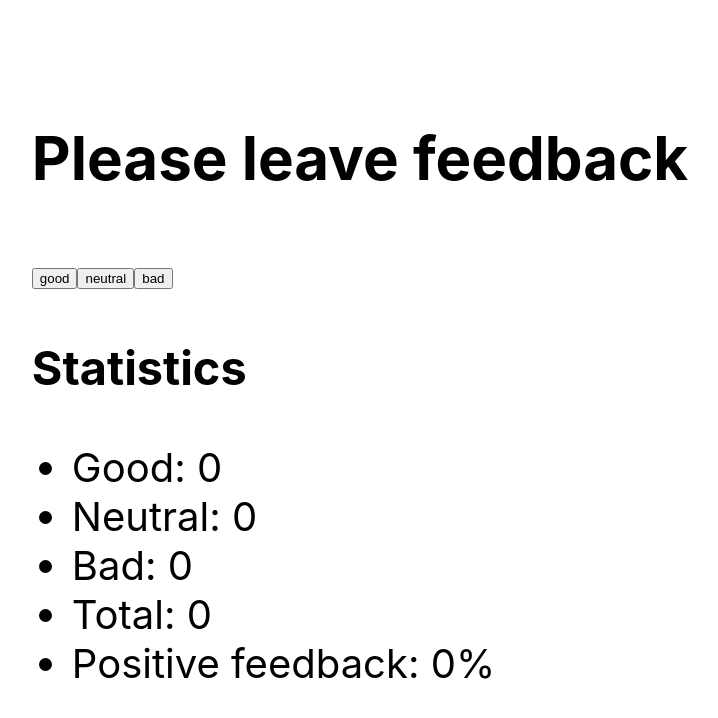
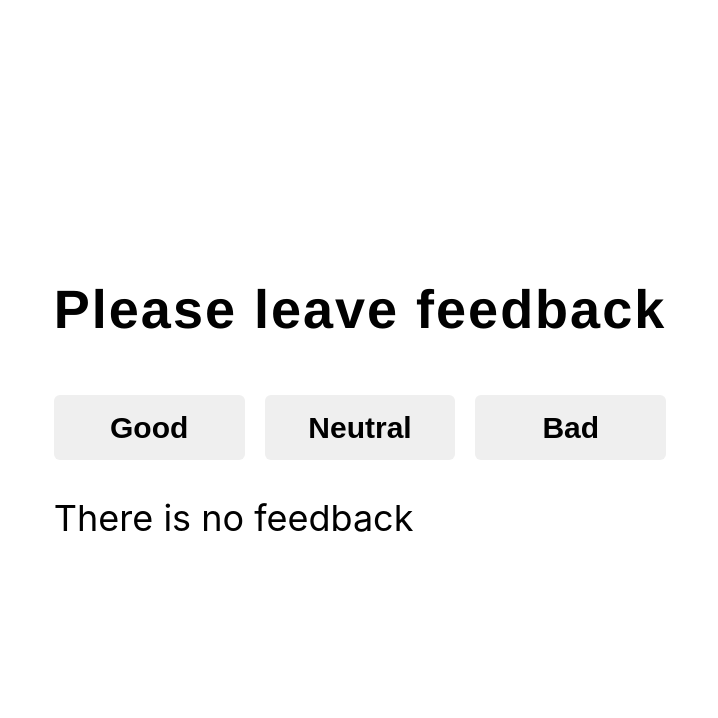
Before and after one commit to MaryShtayn/goit-react-hw-02-feedback, a React (Create React App) app: page / in a window 1280 px wide. Shown: the top 718 px of the page, without its empty margins (280-998 px from the left). Built offline with nearby package versions, Linux system fonts and the light colour scheme.

Commit message:
task compleeted

```diff
--- a/src/components/App.jsx
+++ b/src/components/App.jsx
@@ -1,4 +1,4 @@
-import React from 'react';
+import React, { Children } from 'react';
 import { Section } from './Section/Section';
 export const App = () => {
   return (
@@ -8,11 +8,11 @@ export const App = () => {
         display: 'flex',
         justifyContent: 'center',
         alignItems: 'center',
-        fontSize: 40,
+        fontSize: 36,
         color: '#010101',
       }}
     >
-      <Section title="Please leave feedback"></Section>
+      <Section title="Please leave feedback">{Children}</Section>
     </div>
   );
 };
--- a/src/components/FeedbackOptions/FeedbackOptions.jsx
+++ b/src/components/FeedbackOptions/FeedbackOptions.jsx
@@ -1,10 +1,12 @@
 import React from 'react';
 import PropTypes from 'prop-types';
+import css from './FeedbackOptions.module.css';
 
 export function FeedbackOptions({ options, onLeaveFeedback }) {
   return options.map(option => {
     return (
       <button
+        className={css.feedback__btn}
         type="button"
         key={option}
         onClick={() => onLeaveFeedback(option)}
--- a/src/components/FeedbackOptions/FeedbackOptions.module.css
+++ b/src/components/FeedbackOptions/FeedbackOptions.module.css
@@ -0,0 +1,25 @@
+.feedback__btn {
+  width: 100%;
+  height: auto;
+  padding: 10px 15px;
+  margin-right: 20px;
+  font-size: 30px;
+  font-weight: 600;
+  text-align: center;
+  line-height: 1.5;
+  text-transform: capitalize;
+  border: none;
+  border-radius: 6px;
+  cursor: pointer;
+}
+
+.feedback__btn:last-child {
+  margin-right: 0;
+}
+.feedback__btn:hover,
+.feedback__btn:focus {
+  background-color: rgba(120, 124, 177, 0.701);
+  transform: translateY(-2px);
+  transition: cubic-bezier(0.075, 0.82, 0.165, 1);
+  box-shadow: 1px 1px 6px rgba(107, 107, 107, 0.778);
+}
--- /dev/null
+++ b/src/components/Notification/Notification.jsx
@@ -0,0 +1,9 @@
+import PropTypes from 'prop-types';
+
+export function Notification({ message }) {
+  return <p> {message}</p>;
+}
+
+Notification.propTypes = {
+  message: PropTypes.string.isRequired,
+};
--- a/src/components/Section/Section.jsx
+++ b/src/components/Section/Section.jsx
@@ -2,6 +2,8 @@ import React, { Component } from 'react';
 import PropTypes from 'prop-types';
 import { FeedbackOptions } from '../FeedbackOptions/FeedbackOptions';
 import { Statistics } from '../Statistics/Statistics';
+import { Notification } from '../Notification/Notification';
+import css from './Section.module.css';
 
 export class Section extends Component {
   state = {
@@ -30,14 +32,23 @@ export class Section extends Component {
 
   render() {
     const { good, neutral, bad } = this.state;
+    const total = this.countTotalFeedback();
     const title = 'Please leave feedback';
     return (
       <div>
-        <h2 title={title}>{title}</h2>
+        <h2 className={css.title} title={title}>
+          {title}
+        </h2>
+        <div className={css.btnSection}>
           <FeedbackOptions
             options={Object.keys(this.state)}
             onLeaveFeedback={this.handleFeedback}
           />
+        </div>
+        <div>
+          {total === 0 ? (
+            <Notification message={'There is no feedback'} />
+          ) : (
             <Statistics
               good={good}
               neutral={neutral}
@@ -45,6 +56,8 @@ export class Section extends Component {
               total={this.countTotalFeedback()}
               positivePercentage={this.countPositiveFeedbackPercentage()}
             />
+          )}
+        </div>
       </div>
     );
   }
--- a/src/components/Section/Section.module.css
+++ b/src/components/Section/Section.module.css
@@ -0,0 +1,13 @@
+.title {
+  font-family: 'Franklin Gothic Medium', 'Arial Narrow', Arial, sans-serif;
+  text-align: center;
+  line-height: 1.5;
+  letter-spacing: 2px;
+}
+
+.btnSection {
+  display: flex;
+  flex-direction: row;
+  justify-content: space-between;
+  align-items: center;
+}
--- a/src/components/Statistics/Statistics.jsx
+++ b/src/components/Statistics/Statistics.jsx
@@ -1,11 +1,12 @@
 import React from 'react';
 import PropTypes from 'prop-types';
+import css from './Statistics.module.css';
 
 export function Statistics({ good, neutral, bad, total, positivePercentage }) {
   return (
     <>
       <h3>Statistics</h3>
-      <ul className="statistics__list">
+      <ul className={css.statistics__list}>
         <li className="statistics__item" good={good}>
           Good: {good}
         </li>
--- a/src/components/Statistics/Statistics.module.css
+++ b/src/components/Statistics/Statistics.module.css
@@ -0,0 +1,7 @@
+.statistics__list {
+  list-style: none;
+  margin: 0;
+  padding: 0;
+  font-size: 40px;
+  line-height: 1.5;
+}
```
Lines whose indentation alone changed are shown as unchanged.
